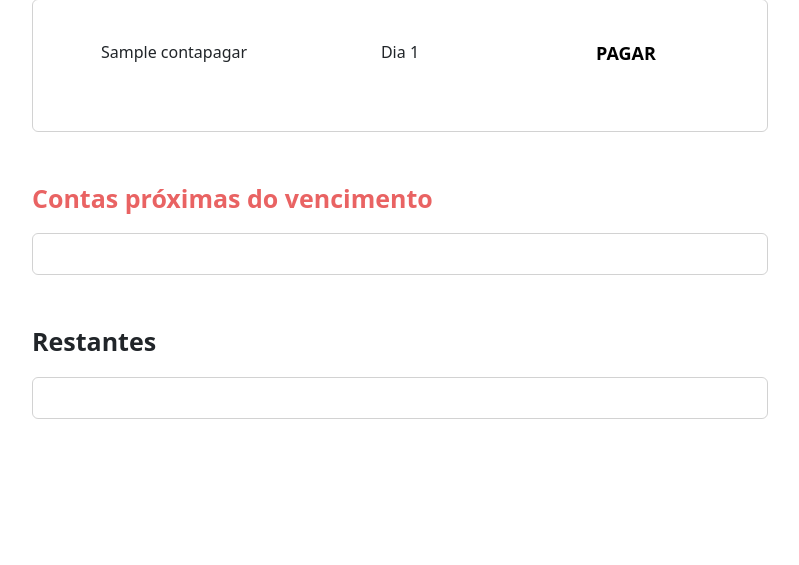
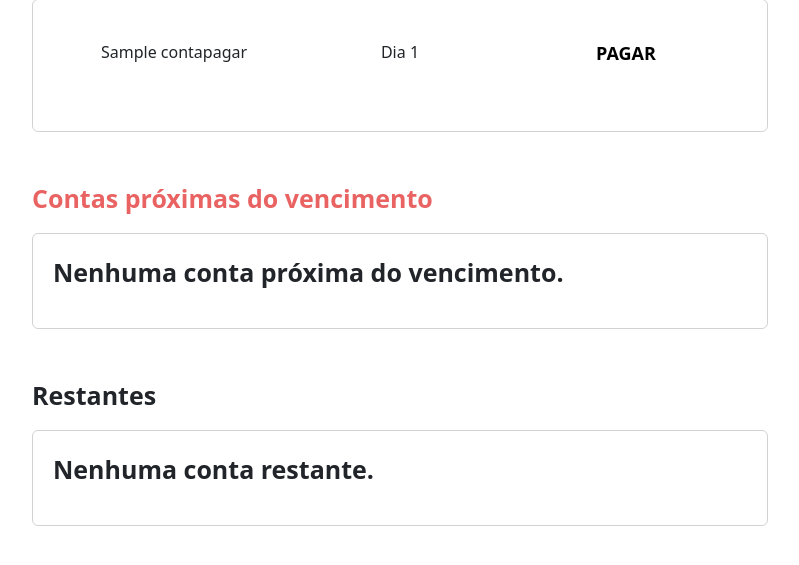
Before and after one commit to raphael-araujo/finance, a Django app: page /contas/ver_contas/ in a window 1280 px wide. Shown: the part 159-724 px from the top of the page, without its empty margins (50-849 px from the left). Run offline with Django 4.2, Linux system fonts and the light colour scheme; tables that the repository leaves empty hold one stand-in row (values such as "Sample post").

Commit message:
Adicionando condicionais caso não tenha contas pendentes

```diff
--- a/contas/templates/ver_contas.html
+++ b/contas/templates/ver_contas.html
@@ -49,6 +49,9 @@
                 <br>
                 <p class="fonte-destaque" style="color: #E96363;">Contas próximas do vencimento</p>
                 <div class="card">
+                    {% if not contas_proximas_do_vencimento %}
+                        <p class="fonte-destaque">Nenhuma conta próxima do vencimento.</p>
+                    {% else %}
                         {% for conta in contas_proximas_do_vencimento %}
                             <div class="linha-conta">
                                 <div class="row">
@@ -65,11 +68,15 @@
                             </div>
                             <br>
                         {% endfor %}
+                    {% endif %}
                 </div>
                 <br>
                 <br>
                 <p class="fonte-destaque">Restantes</p>
                 <div class="card">
+                    {% if not contas_restantes %}
+                        <p class="fonte-destaque">Nenhuma conta restante.</p>
+                    {% else %}
                         {% for conta in contas_restantes %}
                             <div class="linha-conta">
                                 <div class="row">
@@ -86,6 +93,7 @@
                             </div>
                             <br>
                         {% endfor %}
+                    {% endif %}
                 </div>
             </div>
 
```
